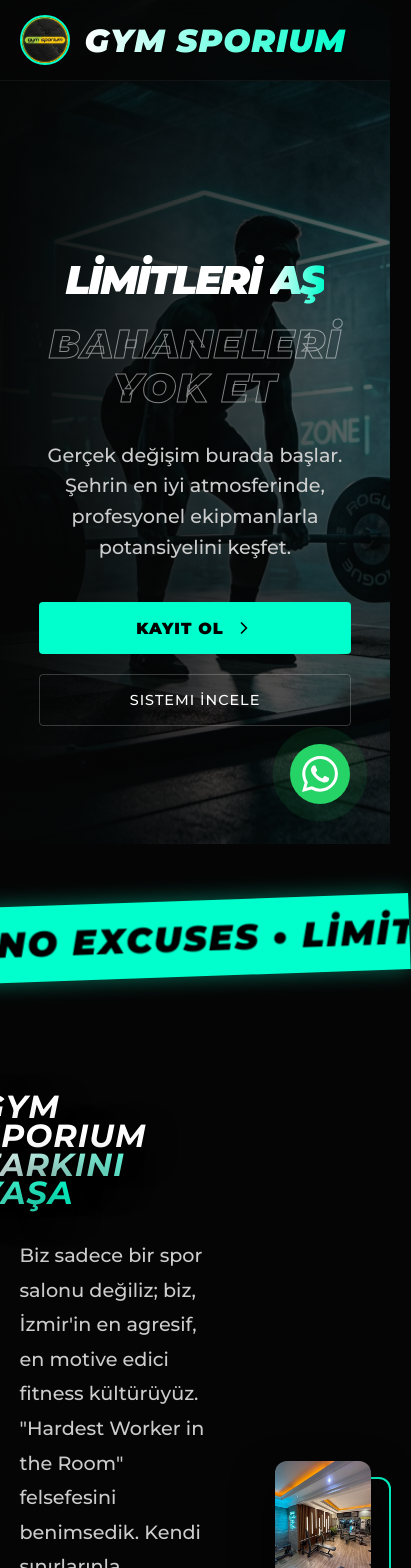
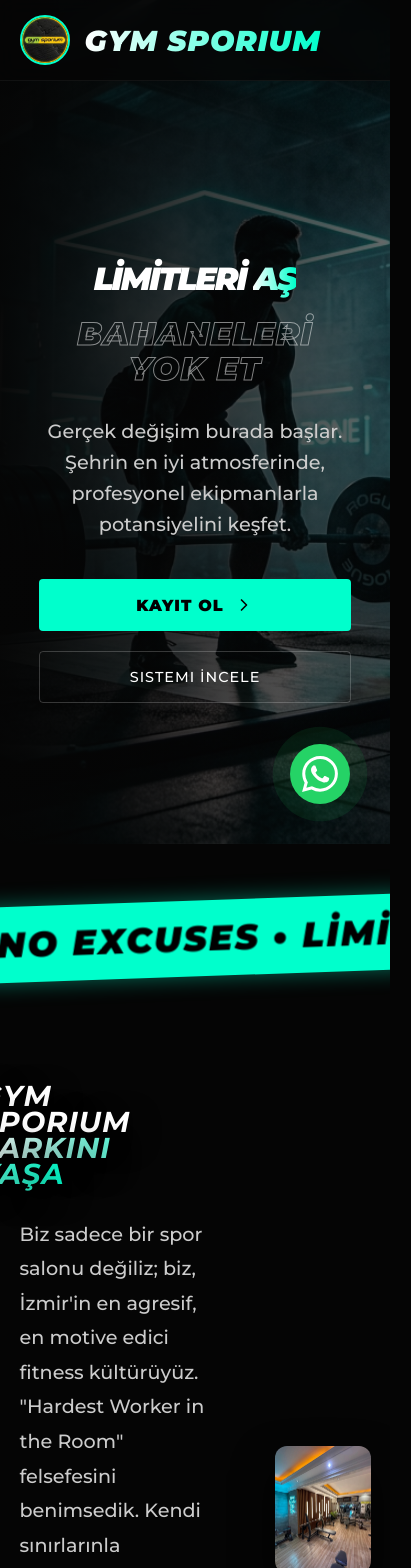
Before and after one commit to KadirOzgn/gymsporium, a React (Vite) app: page / in a window 390 px wide. Shown: the top 1568 px of the page, 411 px wide, since content can reach past the window. Built offline with nearby package versions, Linux system fonts and the light colour scheme.

Commit message:
fix: Resolve horizontal overflow and scaling issues for iPhone 13 / mobile devices

```diff
--- a/src/index.css
+++ b/src/index.css
@@ -15,11 +15,17 @@
   box-sizing: border-box;
 }
 
+html {
+  overflow-x: hidden;
+}
+
 body {
+  margin: 0;
   font-family: 'Montserrat', sans-serif;
   background-color: var(--primary);
   color: var(--text-main);
   overflow-x: hidden;
+  width: 100%;
   scroll-behavior: smooth;
 }
 
@@ -207,9 +213,9 @@ h1, h2, h3, h4 {
 }
 
 @media (max-width: 768px) {
-  .section-padding { padding: 60px 5%; }
-  h1 { font-size: 2.5rem !important; line-height: 1.1 !important; }
-  h2 { font-size: 2rem !important; }
+  .section-padding { padding: 50px 5%; }
+  h1 { font-size: 2rem !important; line-height: 1.1 !important; word-wrap: break-word; }
+  h2 { font-size: 1.8rem !important; }
   .bento-grid { grid-template-columns: 1fr !important; }
   .bento-item[style*="gridColumn: 'span 2'"] { grid-column: auto !important; }
 
@@ -218,17 +224,19 @@ h1, h2, h3, h4 {
   nav { padding: 15px 5% !important; }
 
   /* Hero Mobile */
-  .hero-content { padding-top: 60px; text-align: center; }
+  .hero-content { padding-top: 40px; text-align: center; }
   .hero-buttons { flex-direction: column; gap: 10px; width: 100%; }
   .hero-buttons a { width: 100%; text-align: center; justify-content: center; }
 
   /* Sections */
   .pricing-card { padding: 30px 20px; }
   .popular-tag { right: -40px; font-size: 0.7rem; padding: 5px 30px; }
+  .trainer-card { aspect-ratio: 4/5; }
 
   /* Custom Cursor / Marquee */
-  .marquee-container { transform: rotate(0) scale(1); margin: 30px 0; }
-  .marquee-content { font-size: 1.5rem; }
+  .marquee-container { transform: rotate(0) scale(1); margin: 30px 0; width: 100%; }
+  .marquee-content { font-size: 1.2rem; }
+  .marquee-content span { padding: 0 15px; }
   body { cursor: auto; }
   .cursor-dot, .cursor-ring { display: none; }
 
@@ -236,6 +244,12 @@ h1, h2, h3, h4 {
   .bmi-input { font-size: 1.2rem; }
   .bmi-container { padding: 25px; }
   .bmi-result-box { font-size: 1rem; }
+
+  /* Editorial Fixes */
+  .editorial-image-wrapper::after { display: none; }
+
+  /* Insta Grid */
+  .insta-grid { grid-template-columns: repeat(2, 1fr); gap: 10px; }
 
   /* Footer */
   footer { flex-direction: column; text-align: center; gap: 20px; }
```
